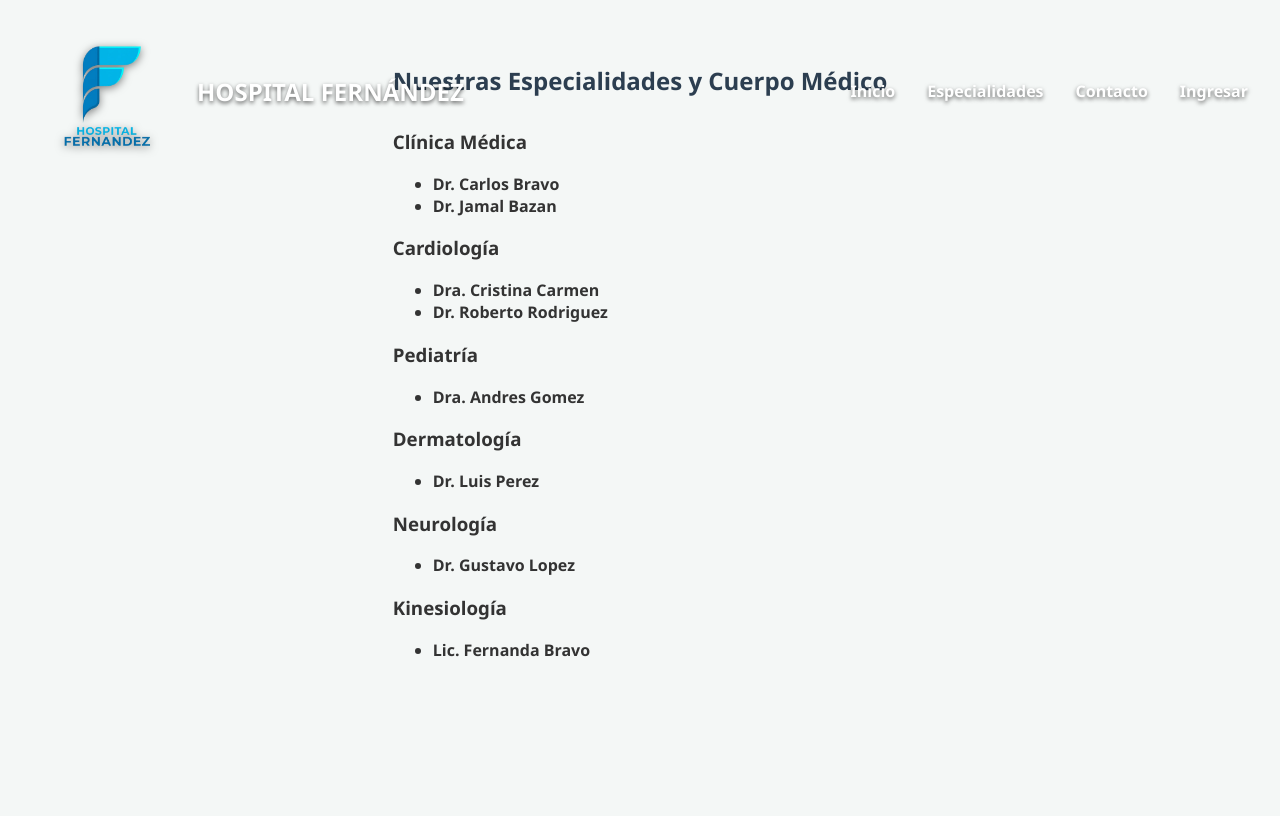
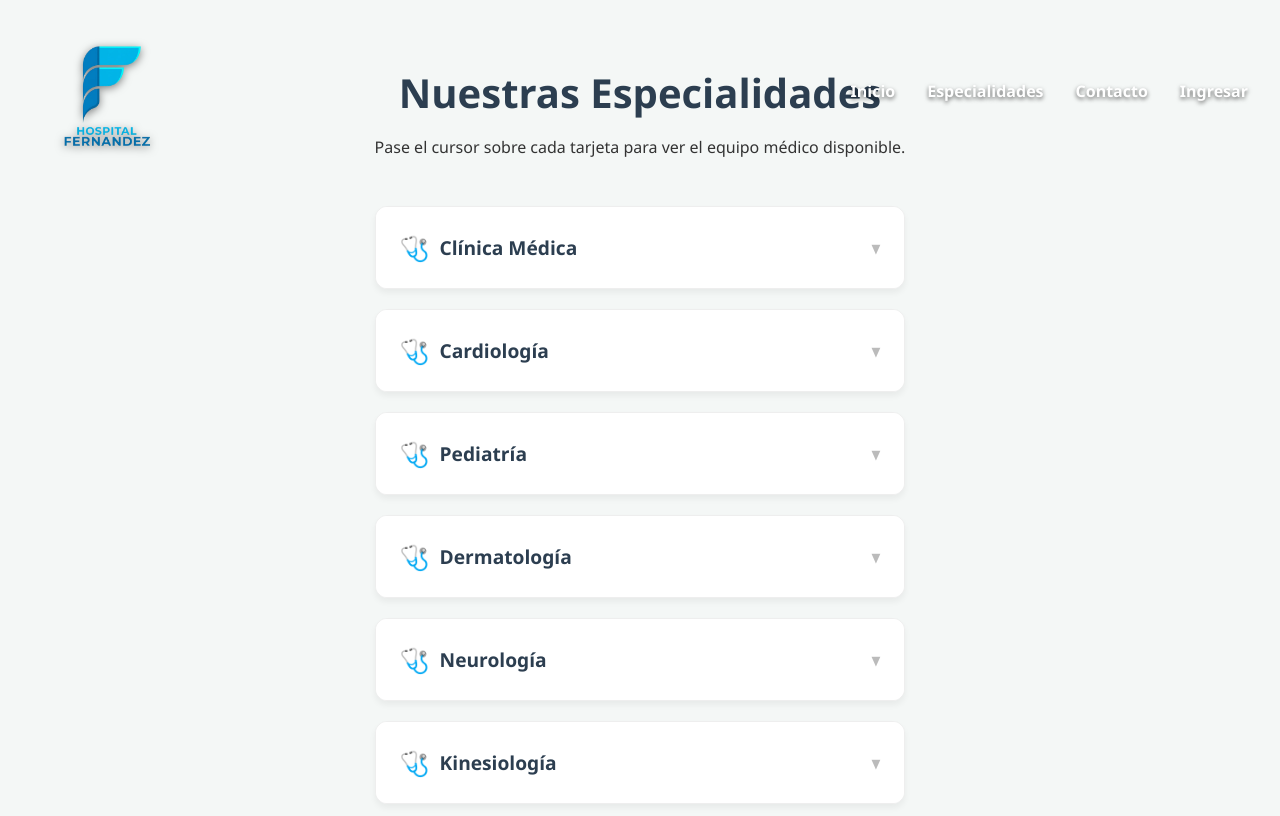
Before and after one commit to peluk467/PVDiciembre2025_FernandezLucas, a React (Vite) app: page /especialidades in a window 1280 px wide. Shown: the top 816 px of the page. Built offline with nearby package versions, Linux system fonts and the light colour scheme.

Commit message:
Implementacion de css - Lucas Fernandez

```diff
--- a/src/components/Navbar.jsx
+++ b/src/components/Navbar.jsx
@@ -18,7 +18,6 @@ export default function Navbar() {
       {/* Logo + Título del Hospital */}
       <Link to="/" className="nav-brand">
         <img src="/Logopage.png" alt="Logo Hospital" className="navbar-logo-img" />
-        <h1>HOSPITAL FERNÁNDEZ</h1>
       </Link>
 
       <div className="nav-user-section">
--- a/src/css/Home.css
+++ b/src/css/Home.css
@@ -161,3 +161,133 @@
     color: #555;
     margin-bottom: 1.5rem;
 }
+
+/* --- 4. ESTILOS DE ESPECIALIDADES DINÁMICAS (NUEVO) --- */
+
+.specialties-header {
+    text-align: center;
+    margin: 2rem 0 3rem 0;
+}
+
+.specialties-header h2 {
+    color: var(--secondary);
+    font-size: 2.5rem;
+    margin-bottom: 0.5rem;
+}
+
+.specialties-grid {
+    display: grid;
+    grid-template-columns: repeat(auto-fit, minmax(300px, 1fr));
+    gap: 20px;
+}
+
+/* Tarjeta Base */
+.spec-card-dynamic {
+    background: white;
+    border-radius: 12px;
+    box-shadow: 0 4px 6px rgba(0,0,0,0.05);
+    overflow: hidden; /* CLAVE: Oculta lo que se salga del borde */
+    transition: all 0.3s ease;
+    border: 1px solid #eee;
+    cursor: pointer;
+    position: relative;
+}
+
+/* Efecto al pasar el mouse por la tarjeta completa */
+.spec-card-dynamic:hover,
+.spec-card-dynamic.active {
+    box-shadow: 0 10px 20px rgba(52, 152, 219, 0.2); /* Sombra azulada */
+    transform: translateY(-5px);
+    border-color: #3498db;
+}
+
+/* Encabezado de la tarjeta */
+.spec-card-header {
+    padding: 1.5rem;
+    background: white;
+    display: flex;
+    align-items: center;
+    justify-content: space-between;
+    z-index: 2;
+    position: relative;
+}
+
+.spec-icon {
+    font-size: 1.5rem;
+    margin-right: 10px;
+}
+
+.spec-card-header h3 {
+    margin: 0;
+    font-size: 1.2rem;
+    color: #2c3e50;
+    flex: 1; /* Ocupa el espacio restante */
+}
+
+/* Flechita giratoria */
+.arrow-indicator {
+    color: #bbb;
+    transition: transform 0.3s ease;
+    font-size: 0.8rem;
+}
+
+.spec-card-dynamic.active .arrow-indicator {
+    transform: rotate(180deg);
+    color: #3498db;
+}
+
+/* --- LA ANIMACIÓN DE DESPLIEGUE --- */
+.spec-body {
+    max-height: 0; /* Por defecto altura 0 (oculto) */
+    opacity: 0;
+    transition: max-height 0.5s ease-in-out, opacity 0.3s ease;
+    background-color: #f8f9fa; /* Fondo gris claro para la lista */
+}
+
+.spec-card-dynamic.active .spec-body {
+    max-height: 500px; /* Altura máxima suficiente para que quepan los médicos */
+    opacity: 1;
+}
+
+.spec-body-content {
+    padding: 1rem 1.5rem 1.5rem 1.5rem;
+}
+
+.staff-label {
+    font-size: 0.8rem;
+    text-transform: uppercase;
+    color: #95a5a6;
+    font-weight: bold;
+    margin-bottom: 0.5rem;
+    letter-spacing: 1px;
+}
+
+/* Lista de médicos limpia */
+.medico-list-public {
+    list-style: none;
+    padding: 0;
+    margin: 0;
+}
+
+.medico-item {
+    padding: 8px 0;
+    border-bottom: 1px dashed #e0e0e0;
+    color: #555;
+    font-size: 0.95rem;
+    display: flex;
+    justify-content: space-between;
+}
+
+.medico-item:last-child {
+    border-bottom: none;
+}
+
+.medico-name {
+    font-weight: 600;
+    color: #333;
+}
+
+.medico-location {
+    font-size: 0.8rem;
+    color: #888;
+}
--- a/src/pages/Especialidades.jsx
+++ b/src/pages/Especialidades.jsx
@@ -1,31 +1,58 @@
+import { useState } from 'react';
 import { useData } from '../context/DataContext';
-import '../css/Home.css'; // Reusamos estilos
+import '../css/Home.css'; // Usamos el CSS de Home que modificaremos abajo
 
 export default function Especialidades() {
   const { doctors } = useData();
 
-  // Obtenemos las especialidades únicas para filtrar
+  // Estado para saber cuál tarjeta se está señalando (null = ninguna)
+  const [activeSpec, setActiveSpec] = useState(null);
+
+  // Obtenemos las especialidades únicas
   const especialidadesUnicas = [...new Set(doctors.map(doc => doc.specialty))];
 
   return (
-    <div className="container">
-      <h2 style={{ textAlign: 'center', color: '#2c3e50', margin: '2rem 0' }}>
-        Nuestras Especialidades y Cuerpo Médico
-      </h2>
+    <div className="container" style={{ paddingBottom: '4rem' }}>
+
+      <div className="specialties-header">
+        <h2>Nuestras Especialidades</h2>
+        <p>Pase el cursor sobre cada tarjeta para ver el equipo médico disponible.</p>
+      </div>
 
       <div className="specialties-grid">
         {especialidadesUnicas.map(spec => (
-          <div key={spec} className="spec-section">
-            <h3 className="spec-title">{spec}</h3>
+          <div
+            key={spec}
+            className={`spec-card-dynamic ${activeSpec === spec ? 'active' : ''}`}
+            onMouseEnter={() => setActiveSpec(spec)}
+            onMouseLeave={() => setActiveSpec(null)}
+          >
+            <div className="spec-card-header">
+                {/* Icono dinámico según especialidad (opcional, uso genérico por ahora) */}
+                <span className="spec-icon">🩺</span>
+                <h3>{spec}</h3>
+                <span className="arrow-indicator">▼</span>
+            </div>
+
+            {/* Lista que se despliega */}
+            <div className="spec-body">
+                <div className="spec-body-content">
+                    <p className="staff-label">Staff Médico:</p>
                     <ul className="medico-list-public">
                     {doctors
                         .filter(doc => doc.specialty === spec)
                         .map(doc => (
-                  <li key={doc.id}>
-                    <strong>{doc.name}</strong>
+                        <li key={doc.id} className="medico-item">
+                            <span className="medico-name">{doc.name}</span>
+                            {/* Mostramos piso si existe, sino un texto genérico */}
+                            <span className="medico-location">
+                                {doc.floor ? `(Piso ${doc.floor})` : ''}
+                            </span>
                         </li>
                         ))}
                     </ul>
+                </div>
+            </div>
           </div>
         ))}
       </div>
--- a/src/pages/Home.jsx
+++ b/src/pages/Home.jsx
@@ -20,7 +20,7 @@ export default function Home() {
             {/* BOTÓN INTELIGENTE */}
             {/* Si existe 'user', va al dashboard. Si no, va al login. */}
             <Link to={user ? "/dashboard" : "/login"} className="btn-hero-cta">
-              {user ? "Ir a Mis Turnos" : "Portal del Paciente"}
+              {user ? "Ir a Mis Turnos" : "Ir a Mi Cuenta"}
             </Link>
           </div>
         </div>
```
Lines whose indentation alone changed are shown as unchanged.
